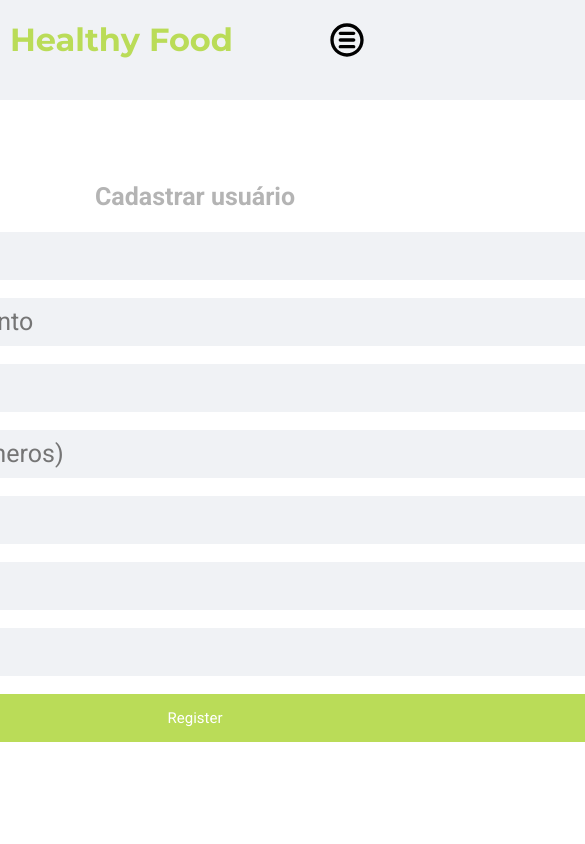
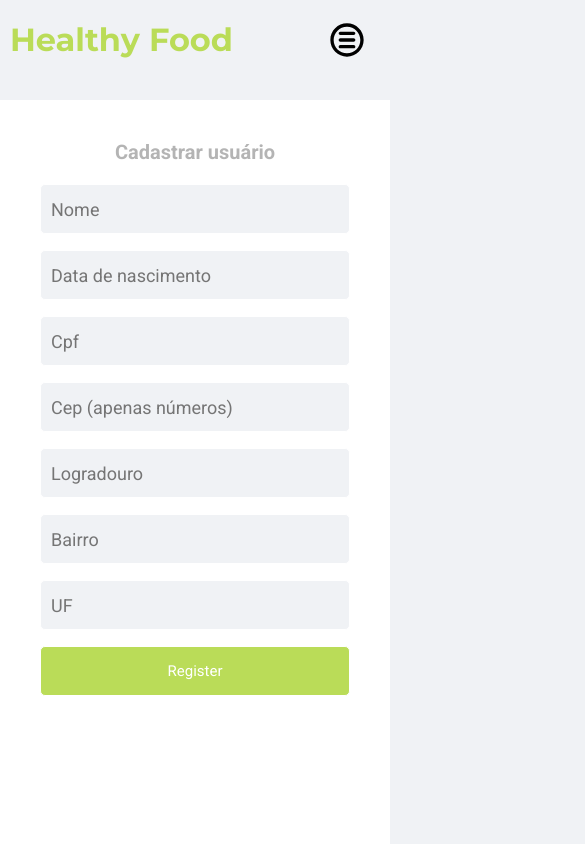
Before and after one commit to 3ddybr/healthy_food, a React (Create React App) app: page /register in a window 390 px wide. Shown: the top 844 px of the page, 585 px wide, since content can reach past the window. Built offline with nearby package versions, Linux system fonts and the light colour scheme.

Commit message:
responsible pag register

```diff
--- a/src/components/Blog/styles.module.scss
+++ b/src/components/Blog/styles.module.scss
@@ -4,7 +4,6 @@
   justify-content: flex-start;
   width: 100%;
   max-width: 1366px;
-  padding-bottom: 3rem;
 
   background:var(--white);
 
@@ -35,7 +34,6 @@
       font-weight: bold;
       color: var(--title);
 
-      padding-bottom: 3rem;
     }
 
     p{
--- a/src/components/Register/styles.module.scss
+++ b/src/components/Register/styles.module.scss
@@ -62,8 +62,21 @@
   }
 }
 
+@media (max-width: 890px){
+  .contentForm{
+    width: 100%;
+    padding: 4rem;
+  }
+}
+
 @media(max-width: 430px){
   .contentForm{
-    justify-content: center;
+    h2{
+      font-size: 2rem;
+    }
+
+    input{
+      font-size: 1.8rem;
+    }
   }
 }
```
